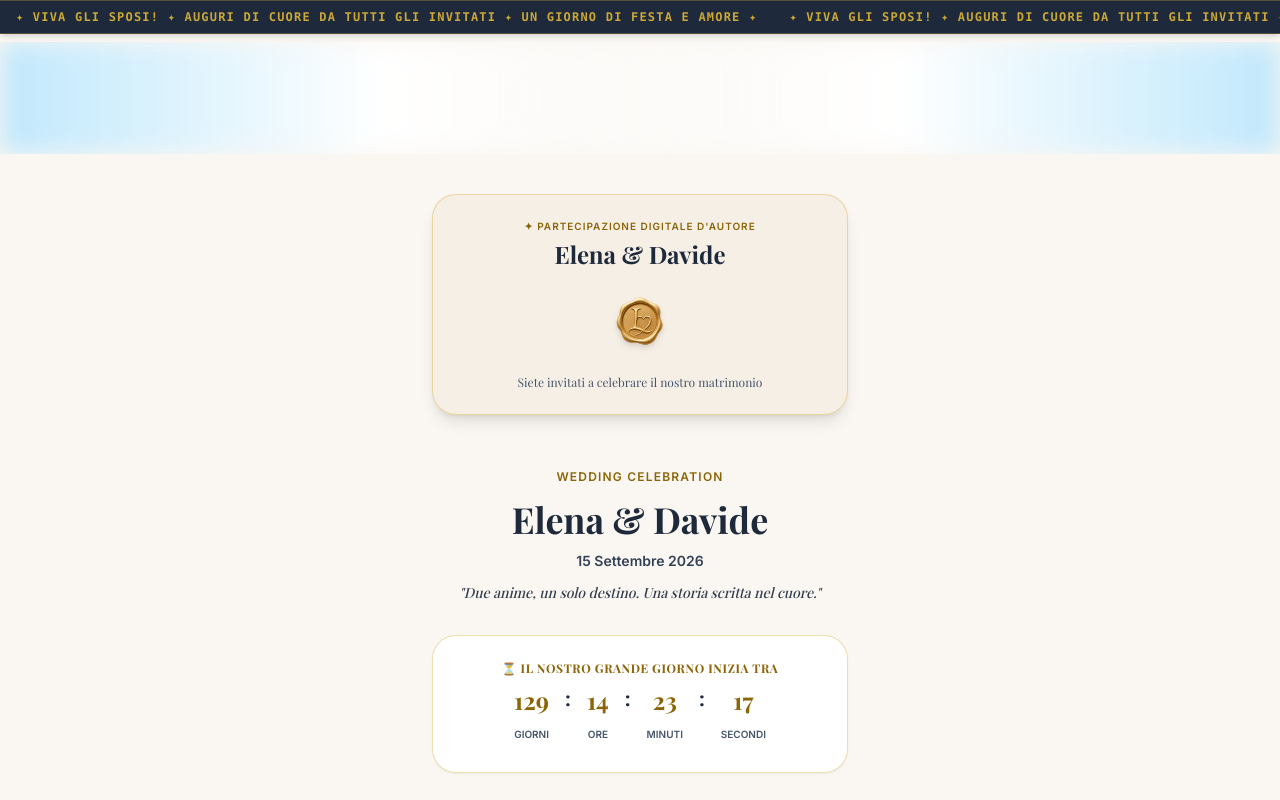
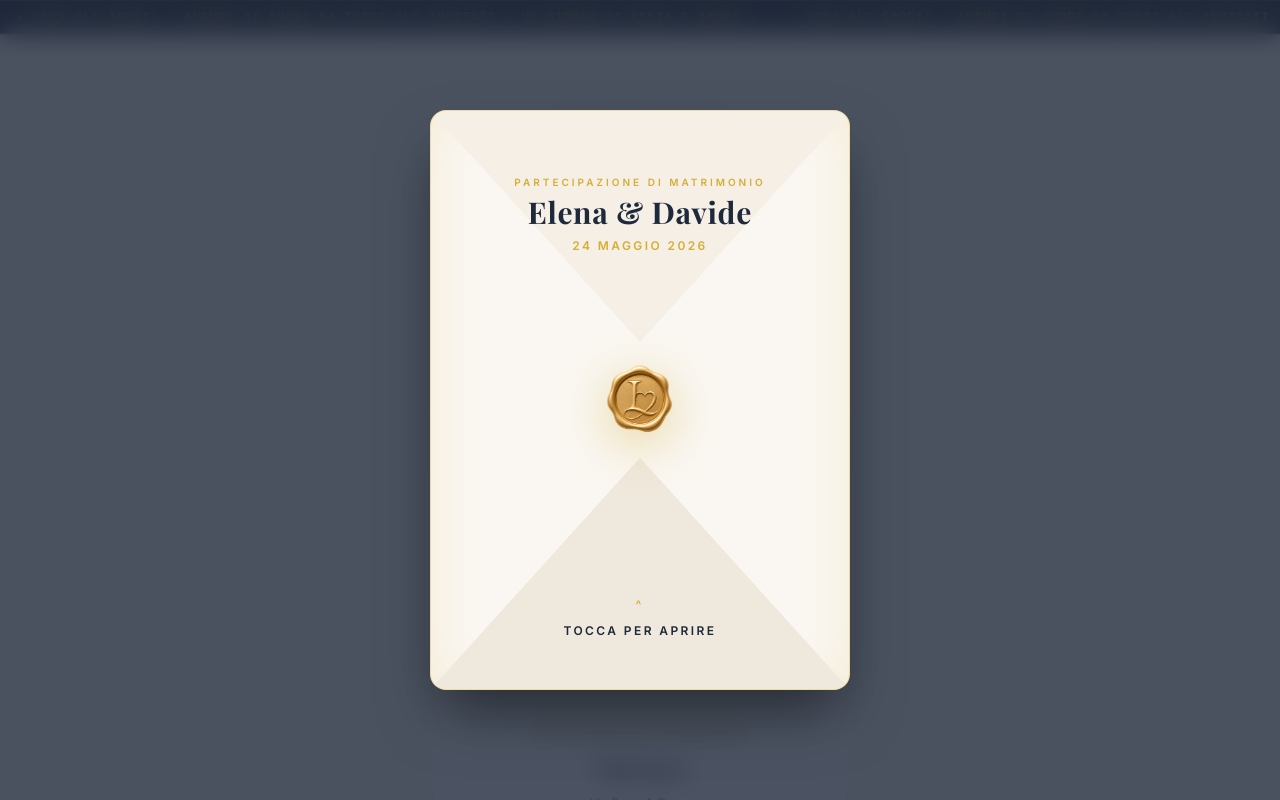
Before and after one commit to Rickym2025/love, a Next.js app: page /elena-e-davide in a window 1280 px wide. Shown: the top 800 px of the page. Built offline with nearby package versions, Linux system fonts and the light colour scheme; a web font is replaced by a local one.

Commit message:
Update page.tsx

```diff
--- a/src/app/[slug]/page.tsx
+++ b/src/app/[slug]/page.tsx
@@ -11,6 +11,7 @@ import AudioPlayer from "@/components/AudioPlayer";
 import Marquee from "@/components/Marquee";
 import PartingClouds from "@/components/PartingClouds";
 import PartnerStores from "@/components/PartnerStores";
+import EnvelopeWax from "@/components/EnvelopeWax";
 import { DRESS_CODE_PALETTES, DRESS_CODE_PHOTOS, WELCOME_PHRASE_PRESETS } from "@/components/agency/constants";
 
 function InvitationContent({ params }: { params?: { slug?: string } }) {
@@ -21,6 +22,10 @@ function InvitationContent({ params }: { params?: { slug?: string } }) {
 
   const template = searchParams?.get("template") || (cleanSlug === "francesca-e-luca" ? "B" : "A");
   const isTemplateB = template === "B";
+
+  const start = searchParams?.get("start") || (isTemplateB ? "nuvole" : "busta");
+  const dateMode = searchParams?.get("dateMode") || "countdown";
+  const schedule = searchParams?.get("schedule") || "classico";
 
   const coupleNames =
     searchParams?.get("couple") || (isTemplateB ? "Francesca & Luca" : "Elena & Davide");
@@ -79,20 +84,12 @@ function InvitationContent({ params }: { params?: { slug?: string } }) {
 
       {modules.dedicheMarquee && <Marquee text={marqueeText} />}
 
-      {modules.nuvole3d && <PartingClouds />}
+      {start === "nuvole" && modules.nuvole3d && <PartingClouds />}
 
       <main className="max-w-md mx-auto px-4 py-8 space-y-8 relative z-10">
-        {!isTemplateB && modules.busta3d && (
-          <div className="p-6 bg-[#F5EFE6] rounded-3xl border border-[#D4AF37]/40 text-center shadow-lg relative">
-            <span className="text-[10px] font-bold text-[#8B6508] uppercase tracking-widest block mb-1">
-              ✦ Partecipazione Digitale d&apos;Autore
-            </span>
-            <h2 className="font-serif font-bold text-2xl text-[#1E293B]">{coupleNames}</h2>
-            <div className="relative w-20 h-20 mx-auto my-3 drop-shadow-md">
-              <Image src="/wax-seal.png" alt="Sigillo Ceralacca" fill className="object-contain" priority />
-            </div>
-            <p className="text-xs text-slate-600 font-serif">Siete invitati a celebrare il nostro matrimonio</p>
-          </div>
+
+        {start === "busta" && modules.busta3d && (
+          <EnvelopeWax coupleNames={coupleNames} />
         )}
 
         <div className="text-center space-y-3 pt-4">
@@ -108,7 +105,7 @@ function InvitationContent({ params }: { params?: { slug?: string } }) {
           </blockquote>
         </div>
 
-        {!isTemplateB && (
+        {dateMode === "countdown" && (
           <div className="p-6 bg-white rounded-3xl shadow-sm border border-[#D4AF37]/40 text-center space-y-2">
             <span className="text-xs font-bold text-[#8B6508] uppercase tracking-wider block font-serif">
               ⏳ Il nostro grande giorno inizia tra
@@ -125,7 +122,7 @@ function InvitationContent({ params }: { params?: { slug?: string } }) {
           </div>
         )}
 
-        {modules.grattaData && (
+        {dateMode === "scratch" && modules.grattaData && (
           <div className="p-6 bg-white rounded-3xl shadow-sm border border-slate-200 text-center space-y-3">
             <span className="text-xs font-bold text-[#8B6508] uppercase tracking-wider block font-serif">
               🎰 Gratta col dito per scoprire la data
@@ -134,6 +131,7 @@ function InvitationContent({ params }: { params?: { slug?: string } }) {
           </div>
         )}
 
+        {/* PROGRAMMA DELLA GIORNATA DINAMICO IN ITALIANO */}
         <div className="p-6 bg-white rounded-3xl shadow-sm border border-slate-200 text-center space-y-3">
           <span className="text-xs font-bold text-[#8B6508] uppercase tracking-wider block font-serif text-base">
             Programma della Giornata
@@ -228,6 +226,12 @@ function InvitationContent({ params }: { params?: { slug?: string } }) {
           </div>
         )}
 
+        {modules.confermaRsvp && (
+          <div className="pt-2">
+            <RsvpForm coupleNames={coupleNames} />
+          </div>
+        )}
+
         {modules.hubGiochiFesta && (
           <div className="p-6 bg-gradient-to-br from-[#1E293B] to-slate-800 text-white rounded-3xl shadow-xl text-center space-y-3">
             <span className="text-xs font-bold text-[#D4AF37] uppercase tracking-widest block flex items-center justify-center gap-1.5">
@@ -242,12 +246,6 @@ function InvitationContent({ params }: { params?: { slug?: string } }) {
             >
               <Heart className="w-4 h-4 fill-slate-900" /> Entra nella Pagina della Festa ↗
             </Link>
-          </div>
-        )}
-
-        {modules.confermaRsvp && (
-          <div className="pt-2">
-            <RsvpForm coupleNames={coupleNames} />
           </div>
         )}
 
```
